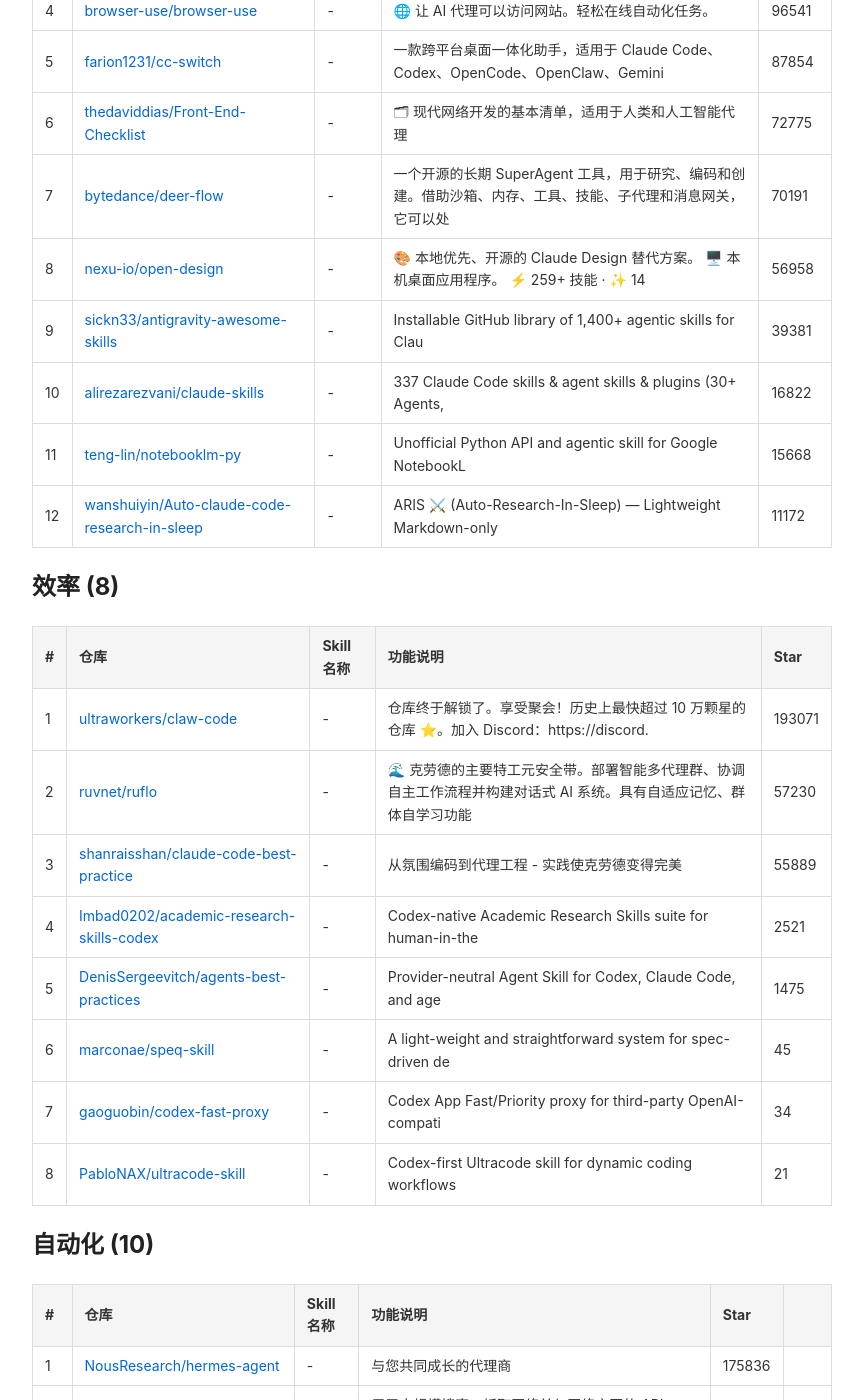
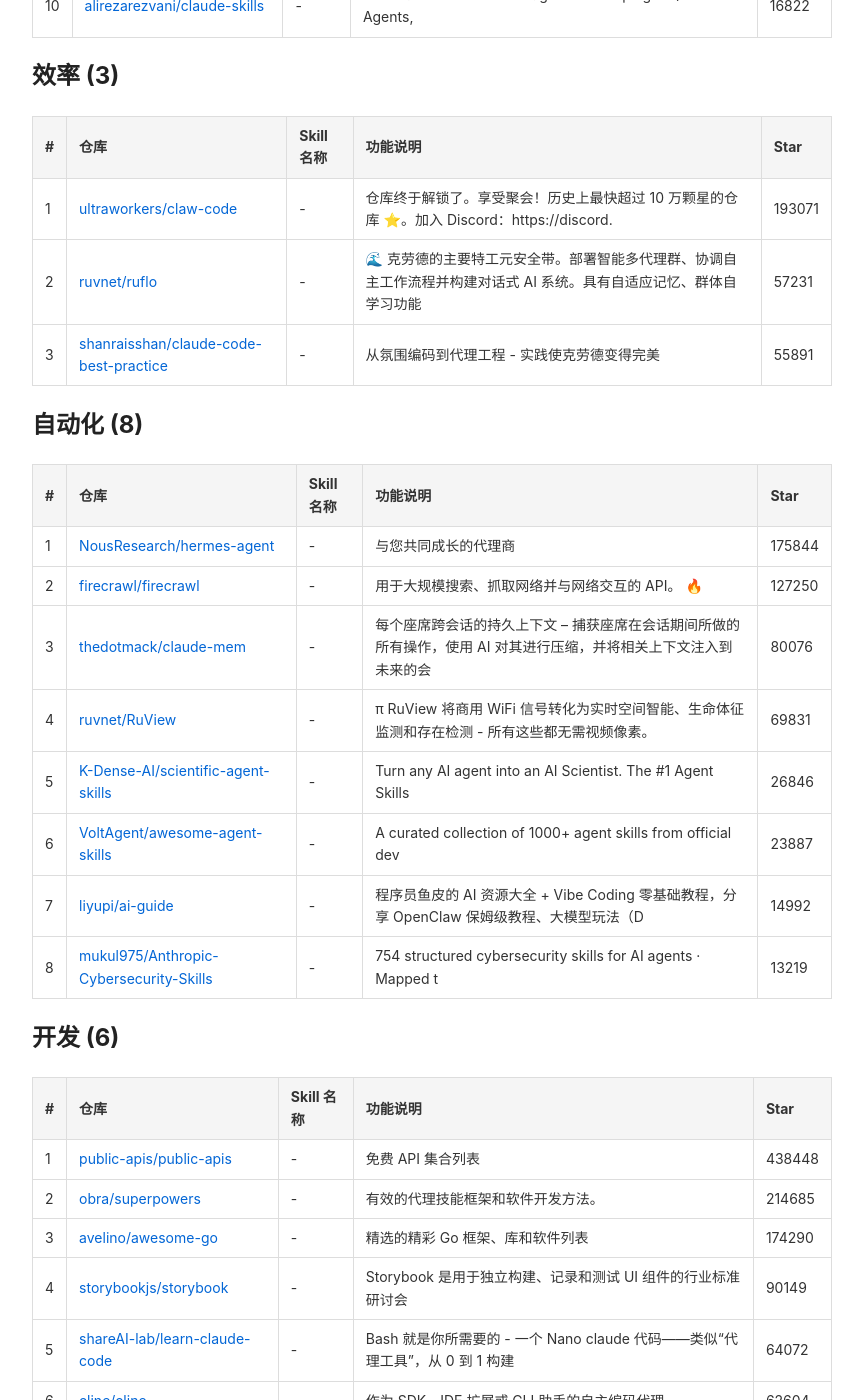
Before and after one commit to Neronm/neronm.github.io, a Jekyll site: the page built from _posts/2026-06-01-skills.md, in a window 1280 px wide and 1400 px high, scrolled down 1486 px. Shown: the whole window, without its empty margins (208-1071 px from the left). Built offline with Jekyll 4.4.1, drawn with Linux system fonts in a browser that asks for light colours; some of the changed text lies outside the part shown.

Commit message:
Skills 2026-06-01

```diff
--- a/_posts/2026-06-01-skills.md
+++ b/_posts/2026-06-01-skills.md
@@ -9,94 +9,73 @@ description: "| # | 仓库 | Skill 名称 | 功能说明 | Star |"
 
 # Skills 周报 (05-25 ~ 2026-06-01)
 
-> **53** repos
+> **37** repos
 
-## 代码 (12)
+## 代码 (9)
 
 | # | 仓库 | Skill 名称 | 功能说明 | Star |
 |---|------|-----------|---------|------|
-| 1 | [openclaw/openclaw](https://github.com/openclaw/openclaw) | - | 您自己的私人人工智能助理。任何操作系统。任何平台。龙虾方式。 🦞 | 376049 |
-| 2 | [anthropics/skills](https://github.com/anthropics/skills) | - | 代理技能的公共存储库 | 145128 |
-| 3 | [mattpocock/skills](https://github.com/mattpocock/skills) | - | 真正工程师的技能。直接来自我的 .claude 目录。 | 114053 |
+| 1 | [openclaw/openclaw](https://github.com/openclaw/openclaw) | - | 您自己的私人人工智能助理。任何操作系统。任何平台。龙虾方式。 🦞 | 376052 |
+| 2 | [anthropics/skills](https://github.com/anthropics/skills) | - | 代理技能的公共存储库 | 145131 |
+| 3 | [mattpocock/skills](https://github.com/mattpocock/skills) | - | 真正工程师的技能。直接来自我的 .claude 目录。 | 114059 |
 | 4 | [punkpeye/awesome-mcp-servers](https://github.com/punkpeye/awesome-mcp-servers) | - | MCP 服务器的集合。 | 88307 |
-| 5 | [paperclipai/paperclip](https://github.com/paperclipai/paperclip) | - | 每个人都用它来管理工作中的座席的开源应用程序 | 68644 |
-| 6 | [code-yeongyu/oh-my-openagent](https://github.com/code-yeongyu/oh-my-openagent) | - | 奥莫；唯一适用于复杂代码库的代理工具；复杂软件工程的镐 | 60586 |
-| 7 | [safishamsi/graphify](https://github.com/safishamsi/graphify) | - | AI 编码助手技能（Claude Code、Codex、OpenCode、Cursor、Gemini CLI 等）。将任 | 57860 |
+| 5 | [paperclipai/paperclip](https://github.com/paperclipai/paperclip) | - | 每个人都用它来管理工作中的座席的开源应用程序 | 68646 |
+| 6 | [code-yeongyu/oh-my-openagent](https://github.com/code-yeongyu/oh-my-openagent) | - | 奥莫；唯一适用于复杂代码库的代理工具；复杂软件工程的镐 | 60587 |
+| 7 | [safishamsi/graphify](https://github.com/safishamsi/graphify) | - | AI 编码助手技能（Claude Code、Codex、OpenCode、Cursor、Gemini CLI 等）。将任 | 57864 |
 | 8 | [upstash/context7](https://github.com/upstash/context7) | - | Context7 Platform——法学硕士和人工智能代码编辑器的最新代码文档 | 56545 |
-| 9 | [openai/skills](https://github.com/openai/skills) | - | Skills Catalog for Codex | 21053 |
-| 10 | [Nutlope/hallmark](https://github.com/Nutlope/hallmark) | - | Anti-AI-slop design skill for Claude Code, Cursor, and Codex | 2470 |
-| 11 | [helloianneo/ian-xiaohei-illustrations](https://github.com/helloianneo/ian-xiaohei-illustrations) | - | 中文小黑怪诞正文配图生成 Skill | 16:9 白底手绘 | 少量红橙蓝批注 | Codex Skill | 1613 |
-| 12 | [skills-directory/skill-codex](https://github.com/skills-directory/skill-codex) | - | A claude code skill to delegate prompts to codex | 1279 |
+| 9 | [openai/skills](https://github.com/openai/skills) | - | Skills Catalog for Codex | 21054 |
 
-## 工具 (12)
+## 工具 (10)
 
 | # | 仓库 | Skill 名称 | 功能说明 | Star |
 |---|------|-----------|---------|------|
-| 1 | [affaan-m/ECC](https://github.com/affaan-m/ECC) | - | 代理利用性能优化系统。 Claude Code、Codex、Opencode、Cursor 等的技能、直觉、记忆、安全性 | 201977 |
-| 2 | [github/spec-kit](https://github.com/github/spec-kit) | - | 💫 帮助您开始规范驱动开发的工具包 | 107556 |
-| 3 | [garrytan/gstack](https://github.com/garrytan/gstack) | 堆栈 | 用于 QA 测试和网站测试的快速无头浏览器。 （gstack） | 105597 |
-| 4 | [browser-use/browser-use](https://github.com/browser-use/browser-use) | - | 🌐 让 AI 代理可以访问网站。轻松在线自动化任务。 | 96541 |
-| 5 | [farion1231/cc-switch](https://github.com/farion1231/cc-switch) | - | 一款跨平台桌面一体化助手，适用于 Claude Code、Codex、OpenCode、OpenClaw、Gemini  | 87854 |
+| 1 | [affaan-m/ECC](https://github.com/affaan-m/ECC) | - | 代理利用性能优化系统。 Claude Code、Codex、Opencode、Cursor 等的技能、直觉、记忆、安全性 | 201990 |
+| 2 | [github/spec-kit](https://github.com/github/spec-kit) | - | 💫 帮助您开始规范驱动开发的工具包 | 107557 |
+| 3 | [garrytan/gstack](https://github.com/garrytan/gstack) | 堆栈 | 用于 QA 测试和网站测试的快速无头浏览器。 （gstack） | 105602 |
+| 4 | [browser-use/browser-use](https://github.com/browser-use/browser-use) | - | 🌐 让 AI 代理可以访问网站。轻松在线自动化任务。 | 96544 |
+| 5 | [farion1231/cc-switch](https://github.com/farion1231/cc-switch) | - | 一款跨平台桌面一体化助手，适用于 Claude Code、Codex、OpenCode、OpenClaw、Gemini  | 87855 |
 | 6 | [thedaviddias/Front-End-Checklist](https://github.com/thedaviddias/Front-End-Checklist) | - | 🗂 现代网络开发的基本清单，适用于人类和人工智能代理 | 72775 |
-| 7 | [bytedance/deer-flow](https://github.com/bytedance/deer-flow) | - | 一个开源的长期 SuperAgent 工具，用于研究、编码和创建。借助沙箱、内存、工具、技能、子代理和消息网关，它可以处 | 70191 |
-| 8 | [nexu-io/open-design](https://github.com/nexu-io/open-design) | - | 🎨 本地优先、开源的 Claude Design 替代方案。 🖥️ 本机桌面应用程序。 ⚡ 259+ 技能 · ✨ 14 | 56958 |
-| 9 | [sickn33/antigravity-awesome-skills](https://github.com/sickn33/antigravity-awesome-skills) | - | Installable GitHub library of 1,400+ agentic skills for Clau | 39381 |
+| 7 | [bytedance/deer-flow](https://github.com/bytedance/deer-flow) | - | 一个开源的长期 SuperAgent 工具，用于研究、编码和创建。借助沙箱、内存、工具、技能、子代理和消息网关，它可以处 | 70192 |
+| 8 | [nexu-io/open-design](https://github.com/nexu-io/open-design) | - | 🎨 本地优先、开源的 Claude Design 替代方案。 🖥️ 本机桌面应用程序。 ⚡ 259+ 技能 · ✨ 14 | 56960 |
+| 9 | [sickn33/antigravity-awesome-skills](https://github.com/sickn33/antigravity-awesome-skills) | - | Installable GitHub library of 1,400+ agentic skills for Clau | 39383 |
 | 10 | [alirezarezvani/claude-skills](https://github.com/alirezarezvani/claude-skills) | - | 337 Claude Code skills & agent skills & plugins (30+ Agents, | 16822 |
-| 11 | [teng-lin/notebooklm-py](https://github.com/teng-lin/notebooklm-py) | - | Unofficial Python API and agentic skill for Google NotebookL | 15668 |
-| 12 | [wanshuiyin/Auto-claude-code-research-in-sleep](https://github.com/wanshuiyin/Auto-claude-code-research-in-sleep) | - | ARIS ⚔️ (Auto-Research-In-Sleep) — Lightweight Markdown-only | 11172 |
 
-## 效率 (8)
+## 效率 (3)
 
 | # | 仓库 | Skill 名称 | 功能说明 | Star |
 |---|------|-----------|---------|------|
 | 1 | [ultraworkers/claw-code](https://github.com/ultraworkers/claw-code) | - | 仓库终于解锁了。享受聚会！历史上最快超过 10 万颗星的仓库 ⭐。加入 Discord：https://discord. | 193071 |
-| 2 | [ruvnet/ruflo](https://github.com/ruvnet/ruflo) | - | 🌊 克劳德的主要特工元安全带。部署智能多代理群、协调自主工作流程并构建对话式 AI 系统。具有自适应记忆、群体自学习功能 | 57230 |
-| 3 | [shanraisshan/claude-code-best-practice](https://github.com/shanraisshan/claude-code-best-practice) | - | 从氛围编码到代理工程 - 实践使克劳德变得完美 | 55889 |
-| 4 | [Imbad0202/academic-research-skills-codex](https://github.com/Imbad0202/academic-research-skills-codex) | - | Codex-native Academic Research Skills suite for human-in-the | 2521 |
-| 5 | [DenisSergeevitch/agents-best-practices](https://github.com/DenisSergeevitch/agents-best-practices) | - | Provider-neutral Agent Skill for Codex, Claude Code, and age | 1475 |
-| 6 | [marconae/speq-skill](https://github.com/marconae/speq-skill) | - | A light-weight and straightforward system for spec-driven de | 45 |
-| 7 | [gaoguobin/codex-fast-proxy](https://github.com/gaoguobin/codex-fast-proxy) | - | Codex App Fast/Priority proxy for third-party OpenAI-compati | 34 |
-| 8 | [PabloNAX/ultracode-skill](https://github.com/PabloNAX/ultracode-skill) | - | Codex-first Ultracode skill for dynamic coding workflows | 21 |
+| 2 | [ruvnet/ruflo](https://github.com/ruvnet/ruflo) | - | 🌊 克劳德的主要特工元安全带。部署智能多代理群、协调自主工作流程并构建对话式 AI 系统。具有自适应记忆、群体自学习功能 | 57231 |
+| 3 | [shanraisshan/claude-code-best-practice](https://github.com/shanraisshan/claude-code-best-practice) | - | 从氛围编码到代理工程 - 实践使克劳德变得完美 | 55891 |
 
-## 自动化 (10)
+## 自动化 (8)
 
 | # | 仓库 | Skill 名称 | 功能说明 | Star |
 |---|------|-----------|---------|------|
-| 1 | [NousResearch/hermes-agent](https://github.com/NousResearch/hermes-agent) | - | 与您共同成长的代理商 | 175836 |
-| 2 | [firecrawl/firecrawl](https://github.com/firecrawl/firecrawl) | - | 用于大规模搜索、抓取网络并与网络交互的 API。 🔥 | 127249 |
-| 3 | [thedotmack/claude-mem](https://github.com/thedotmack/claude-mem) | - | 每个座席跨会话的持久上下文 – 捕获座席在会话期间所做的所有操作，使用 AI 对其进行压缩，并将相关上下文注入到未来的会 | 80075 |
-| 4 | [ruvnet/RuView](https://github.com/ruvnet/RuView) | - | π RuView 将商用 WiFi 信号转化为实时空间智能、生命体征监测和存在检测 - 所有这些都无需视频像素。 | 69830 |
+| 1 | [NousResearch/hermes-agent](https://github.com/NousResearch/hermes-agent) | - | 与您共同成长的代理商 | 175844 |
+| 2 | [firecrawl/firecrawl](https://github.com/firecrawl/firecrawl) | - | 用于大规模搜索、抓取网络并与网络交互的 API。 🔥 | 127250 |
+| 3 | [thedotmack/claude-mem](https://github.com/thedotmack/claude-mem) | - | 每个座席跨会话的持久上下文 – 捕获座席在会话期间所做的所有操作，使用 AI 对其进行压缩，并将相关上下文注入到未来的会 | 80076 |
+| 4 | [ruvnet/RuView](https://github.com/ruvnet/RuView) | - | π RuView 将商用 WiFi 信号转化为实时空间智能、生命体征监测和存在检测 - 所有这些都无需视频像素。 | 69831 |
 | 5 | [K-Dense-AI/scientific-agent-skills](https://github.com/K-Dense-AI/scientific-agent-skills) | - | Turn any AI agent into an AI Scientist. The #1 Agent Skills  | 26846 |
 | 6 | [VoltAgent/awesome-agent-skills](https://github.com/VoltAgent/awesome-agent-skills) | - | A curated collection of 1000+ agent skills from official dev | 23887 |
 | 7 | [liyupi/ai-guide](https://github.com/liyupi/ai-guide) | - | 程序员鱼皮的 AI 资源大全 + Vibe Coding 零基础教程，分享 OpenClaw 保姆级教程、大模型玩法（D | 14992 |
-| 8 | [mukul975/Anthropic-Cybersecurity-Skills](https://github.com/mukul975/Anthropic-Cybersecurity-Skills) | - | 754 structured cybersecurity skills for AI agents · Mapped t | 13215 |
-| 9 | [JuneYaooo/nihaixia-tcm](https://github.com/JuneYaooo/nihaixia-tcm) | - | 倪海厦中医课程资料的 Agent Skill：支持课程检索、方证穴位辨析、学习笔记整理与板书截图证据索引。 |  An  | 169 |
-| 10 | [ruphware/cdd-skills](https://github.com/ruphware/cdd-skills) | - | Chat Driven Development skills. Made for humans working with | 56 |
+| 8 | [mukul975/Anthropic-Cybersecurity-Skills](https://github.com/mukul975/Anthropic-Cybersecurity-Skills) | - | 754 structured cybersecurity skills for AI agents · Mapped t | 13219 |
 
-## 开发 (9)
+## 开发 (6)
 
 | # | 仓库 | Skill 名称 | 功能说明 | Star |
 |---|------|-----------|---------|------|
-| 1 | [public-apis/public-apis](https://github.com/public-apis/public-apis) | - | 免费 API 集合列表 | 438446 |
-| 2 | [obra/superpowers](https://github.com/obra/superpowers) | - | 有效的代理技能框架和软件开发方法。 | 214683 |
-| 3 | [avelino/awesome-go](https://github.com/avelino/awesome-go) | - | 精选的精彩 Go 框架、库和软件列表 | 174289 |
+| 1 | [public-apis/public-apis](https://github.com/public-apis/public-apis) | - | 免费 API 集合列表 | 438448 |
+| 2 | [obra/superpowers](https://github.com/obra/superpowers) | - | 有效的代理技能框架和软件开发方法。 | 214685 |
+| 3 | [avelino/awesome-go](https://github.com/avelino/awesome-go) | - | 精选的精彩 Go 框架、库和软件列表 | 174290 |
 | 4 | [storybookjs/storybook](https://github.com/storybookjs/storybook) | - | Storybook 是用于独立构建、记录和测试 UI 组件的行业标准研讨会 | 90149 |
 | 5 | [shareAI-lab/learn-claude-code](https://github.com/shareAI-lab/learn-claude-code) | - | Bash 就是你所需要的 - 一个 Nano claude 代码——类似“代理工具”，从 0 到 1 构建 | 64072 |
-| 6 | [cline/cline](https://github.com/cline/cline) | - | 作为 SDK、IDE 扩展或 CLI 助手的自主编码代理。 | 62603 |
-| 7 | [nexu-io/html-anything](https://github.com/nexu-io/html-anything) | - | ✨ The agentic HTML editor — your local AI agent writes the H | 5750 |
-| 8 | [taishi-i/awesome-ChatGPT-repositories](https://github.com/taishi-i/awesome-ChatGPT-repositories) | - | A curated list of resources dedicated to open source GitHub  | 3058 |
-| 9 | [tody-agent/codymaster](https://github.com/tody-agent/codymaster) | - | Vibe Coding Framework - Full SaaS Development Team from A-Z  | 44 |
-
-## 管理 (1)
-
-| # | 仓库 | Skill 名称 | 功能说明 | Star |
-|---|------|-----------|---------|------|
-| 1 | [browser-act/skills](https://github.com/browser-act/skills) | - | Browser automation CLI built for AI agents. Break through an | 1531 |
+| 6 | [cline/cline](https://github.com/cline/cline) | - | 作为 SDK、IDE 扩展或 CLI 助手的自主编码代理。 | 62604 |
 
 ## 其他 (1)
 
 | # | 仓库 | Skill 名称 | 功能说明 | Star |
 |---|------|-----------|---------|------|
-| 1 | [awesome-selfhosted/awesome-selfhosted](https://github.com/awesome-selfhosted/awesome-selfhosted) | - | 可以在您自己的服务器上托管的自由软件网络服务和 Web 应用程序的列表 | 296656 |
+| 1 | [awesome-selfhosted/awesome-selfhosted](https://github.com/awesome-selfhosted/awesome-selfhosted) | - | 可以在您自己的服务器上托管的自由软件网络服务和 Web 应用程序的列表 | 296659 |
 
-*2026-06-01 19:29*
+*2026-06-01 19:42*
```
